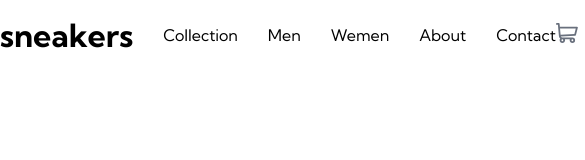
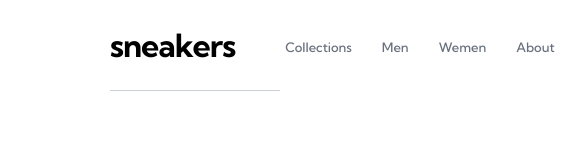
Before and after one commit to ahmed-abohmaid/typeScript-product-page, a website built with Vite: page index.html in a window 390 px wide. Shown: the top 160 px of the page, 585 px wide, since content can reach past the window. Built offline with nearby package versions, Linux system fonts and the light colour scheme.

Commit message:
Finising the header without the responsiveness

```diff
--- a/index.html
+++ b/index.html
@@ -13,6 +13,7 @@
     <title>Product Page</title>
   </head>
   <body>
+    <!-- Start Header -->
     <header>
       <div class="logo">
         <h1>sneakers</h1>
@@ -20,7 +21,7 @@
 
       <nav>
         <ul class="links">
-          <li>Collection</li>
+          <li>Collections</li>
           <li>Men</li>
           <li>Wemen</li>
           <li>About</li>
@@ -38,6 +39,9 @@
         </div>
       </div>
     </header>
+    <!-- End Header -->
+
+
     <script type="module" src="/src/main.ts"></script>
   </body>
 </html>
--- a/src/style.css
+++ b/src/style.css
@@ -5,7 +5,7 @@
   --neutral-darkGrayishBlue: hsl(219, 9%, 45%);
   --neutral-grayishBlue: hsl(220, 14%, 75%);
   --neutral-lightGrayishBlue: hsl(223, 64%, 98%);
-  --neutral-grayishBlue: hsl(220, 14%, 75%);
+  --hover: 0.4s ease;
 }
 
 * {
@@ -20,21 +20,39 @@ a {
 
 li {
   list-style: none;
+  cursor: pointer;
 }
 
 body {
   font-family: 'Kumbh Sans', sans-serif;
 }
 
+/* Start Header */
+
 header {
   display: flex;
   align-items: center;
   justify-content: space-between;
-  padding-top: 15px;
+  padding-top: 17px;
+  padding: 25px 110px;
+  position: relative;
+}
+
+header::before {
+  content: '';
+  position: absolute;
+  top: 100%;
+  left: 50%;
+  transform: translateX(-50%);
+  width: calc(100% - 220px);
+  height: 1px;
+  background-color: var(--neutral-grayishBlue);
+  opacity: 70%;
 }
 
 header .logo {
-  margin-right: 30px;
+  margin-right: 50px;
+  letter-spacing: -1px;
 }
 
 nav {
@@ -48,6 +66,36 @@ nav {
   gap: 30px;
 }
 
+.links li {
+  margin-top: 4px;
+  font-size: 13px;
+  color: var(--neutral-darkGrayishBlue);
+  font-weight: 500;
+  transition: var(--hover);
+  position: relative;
+}
+
+.links li:hover {
+  color: var(--neutral-darkBlue);
+}
+
+.links li::before {
+  content: '';
+  position: absolute;
+  width: 100%;
+  height: 3px;
+  background-color: var(--primary-orange);
+  top: calc(100% + 33px);
+  transform: scaleX(0);
+  transform-origin: right;
+  transition: var(--hover) transform;
+}
+
+.links li:hover::before {
+  transform: scaleX(1);
+  transform-origin: left;
+}
+
 .profile {
   display: flex;
   align-items: center;
@@ -55,7 +103,23 @@ nav {
   gap: 30px;
 }
 
+.cart_icon {
+  cursor: pointer;
+}
+
+.cart_icon img {
+  width: 17px;
+}
+
 .profile_pic img {
   max-width: 100%;
   width: 35px;
+  cursor: pointer;
+  border-radius: 50%;
 }
+
+.profile_pic img:hover {
+  border: 2px solid var(--primary-orange);
+}
+
+/* End Header */
```
